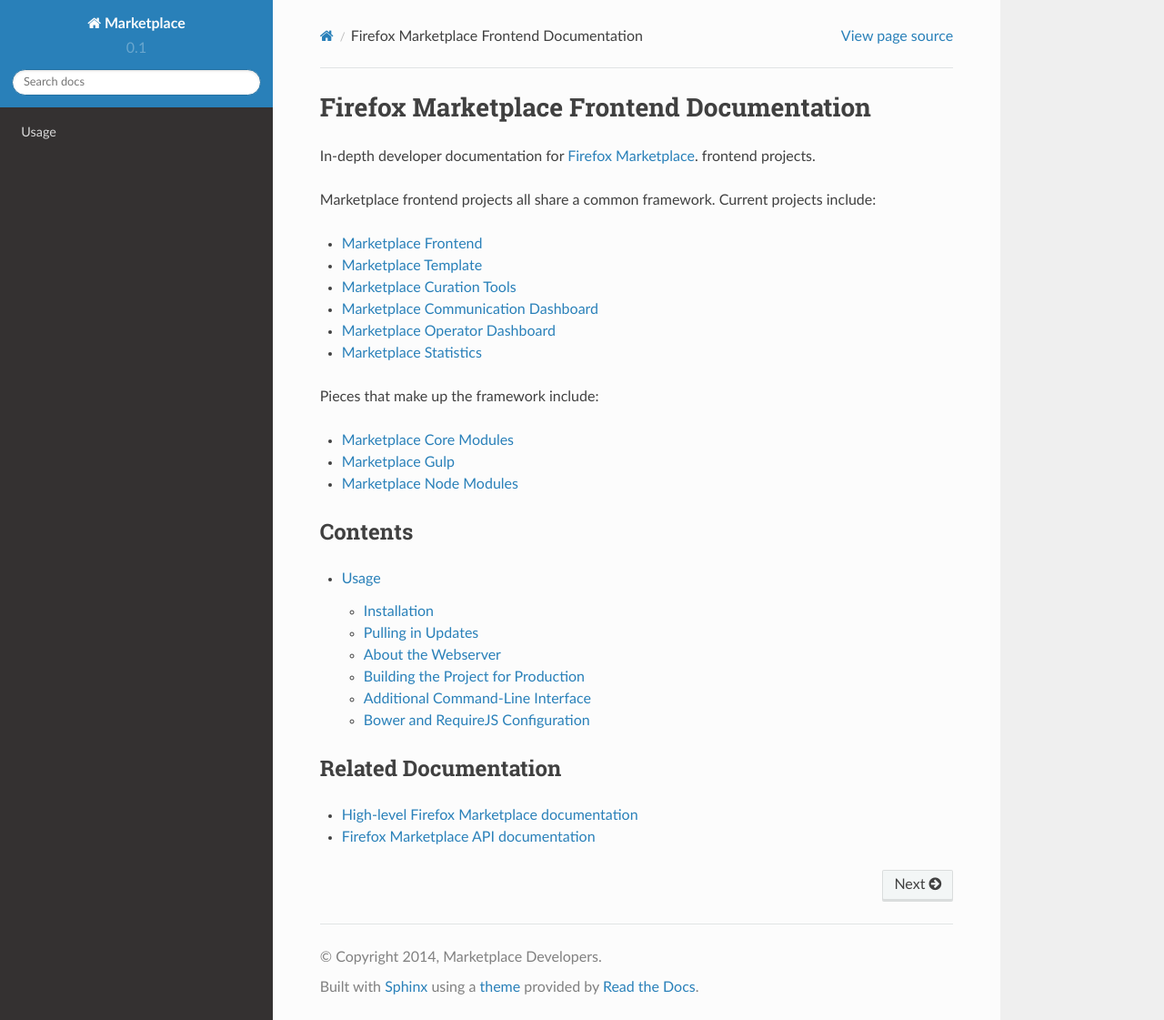
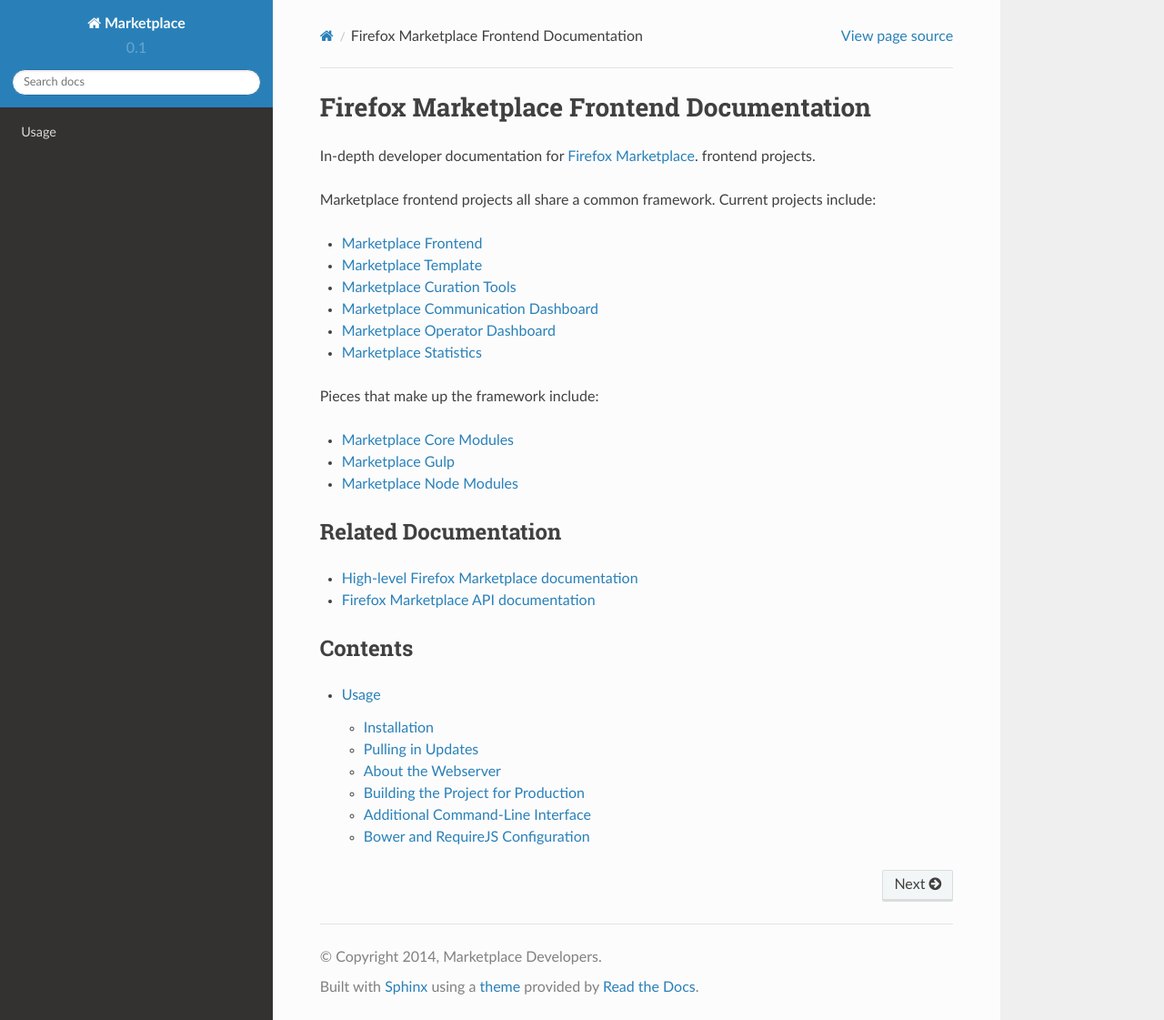
Before and after one commit to mozilla/marketplace-frontend-docs, a Sphinx documentation site: the page built from docs/index.rst, in a window 1280 px wide and 1121 px high. Shown: the whole window at 91% size. Built offline with Sphinx 7.4.7 and the Read the Docs theme 2.0.0, drawn with Linux system fonts in a browser that asks for light colours; pages that are not in the unit, such as notebooks, are missing from menus; part of the change alters nothing that is shown.

```diff
--- a/docs/index.rst
+++ b/docs/index.rst
@@ -2,6 +2,8 @@ Firefox Marketplace Frontend Documentation
 ==========================================
 
 In-depth developer documentation for `Firefox Marketplace`_. frontend projects.
+
+.. _`Firefox Marketplace`: https://marketplace.firefox.com/
 
 Marketplace frontend projects all share a common framework. Current projects
 include:
@@ -19,7 +21,13 @@ Pieces that make up the framework include:
 * `Marketplace Gulp <https://github.com/mozilla/marketplace-gulp>`_
 * `Marketplace Node Modules <https://github.com/mozilla/commonplace>`_
 
-.. _`Firefox Marketplace`: https://marketplace.firefox.com/
+
+Related Documentation
+---------------------
+
+* `High-level Firefox Marketplace documentation <https://marketplace.readthedocs.org>`_
+* `Firefox Marketplace API documentation <https://firefox-marketplace-api.readthedocs.org>`_
+
 
 Contents
 --------
@@ -37,9 +45,3 @@ Contents
    topics/misc-modules.rst
    topics/tests.rst
    topics/internals.rst
-
-Related Documentation
----------------------
-
-* `High-level Firefox Marketplace documentation <https://marketplace.readthedocs.org>`_
-* `Firefox Marketplace API documentation <https://firefox-marketplace-api.readthedocs.org>`_
```
